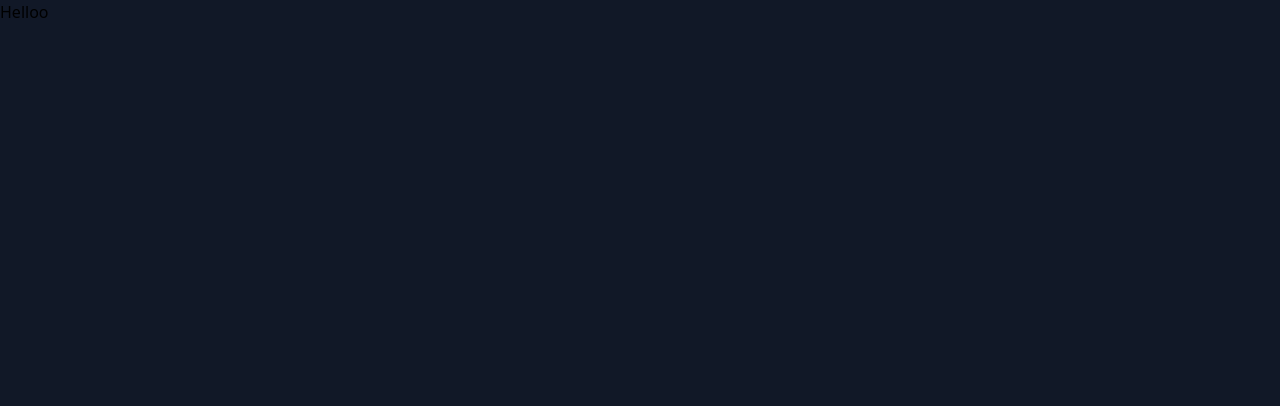
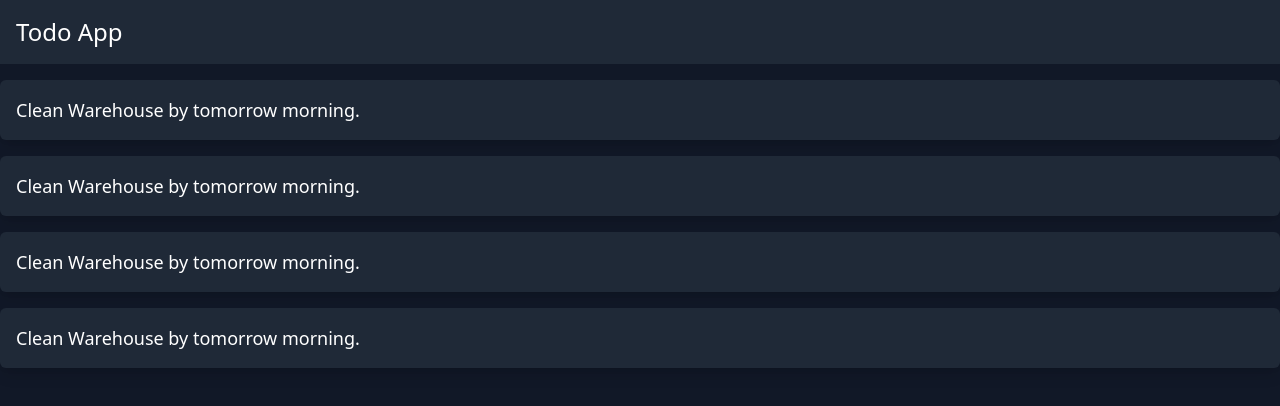
Before and after one commit to Alejandro1709/last-todo-app, a Next.js app: page / in a window 1280 px wide. Shown: the top 406 px of the page. Built offline with nearby package versions, Linux system fonts and the light colour scheme.

Commit message:
Add: List UI

```diff
--- a/src/pages/index.tsx
+++ b/src/pages/index.tsx
@@ -1,17 +1,32 @@
-import Head from 'next/head';
+import Layout from '@/components/Layout';
 
 export default function Home() {
   return (
-    <>
-      <Head>
-        <title>Todo App | Dashboard</title>
-        <meta name='description' content='Generated by create next app' />
-        <meta name='viewport' content='width=device-width, initial-scale=1' />
-        <link rel='icon' href='/favicon.ico' />
-      </Head>
-      <main className='min-h-screen'>
-        <h1>Helloo</h1>
-      </main>
-    </>
+    <Layout title='Todo App | Dashboard'>
+      <section className='flex container md:p-0 md:mx-auto px-4'>
+        <ul className='flex flex-col gap-4 mt-4 w-full'>
+          <li className='p-4 bg-gray-800 rounded-md shadow-lg cursor-pointer hover:scale-95 transition-all'>
+            <h2 className='text-lg font-medium'>
+              Clean Warehouse by tomorrow morning.
+            </h2>
+          </li>
+          <li className='p-4 bg-gray-800 rounded-md shadow-lg cursor-pointer hover:scale-95 transition-all'>
+            <h2 className='text-lg font-medium'>
+              Clean Warehouse by tomorrow morning.
+            </h2>
+          </li>
+          <li className='p-4 bg-gray-800 rounded-md shadow-lg cursor-pointer hover:scale-95 transition-all'>
+            <h2 className='text-lg font-medium'>
+              Clean Warehouse by tomorrow morning.
+            </h2>
+          </li>
+          <li className='p-4 bg-gray-800 rounded-md shadow-lg cursor-pointer hover:scale-95 transition-all'>
+            <h2 className='text-lg font-medium'>
+              Clean Warehouse by tomorrow morning.
+            </h2>
+          </li>
+        </ul>
+      </section>
+    </Layout>
   );
 }
```
